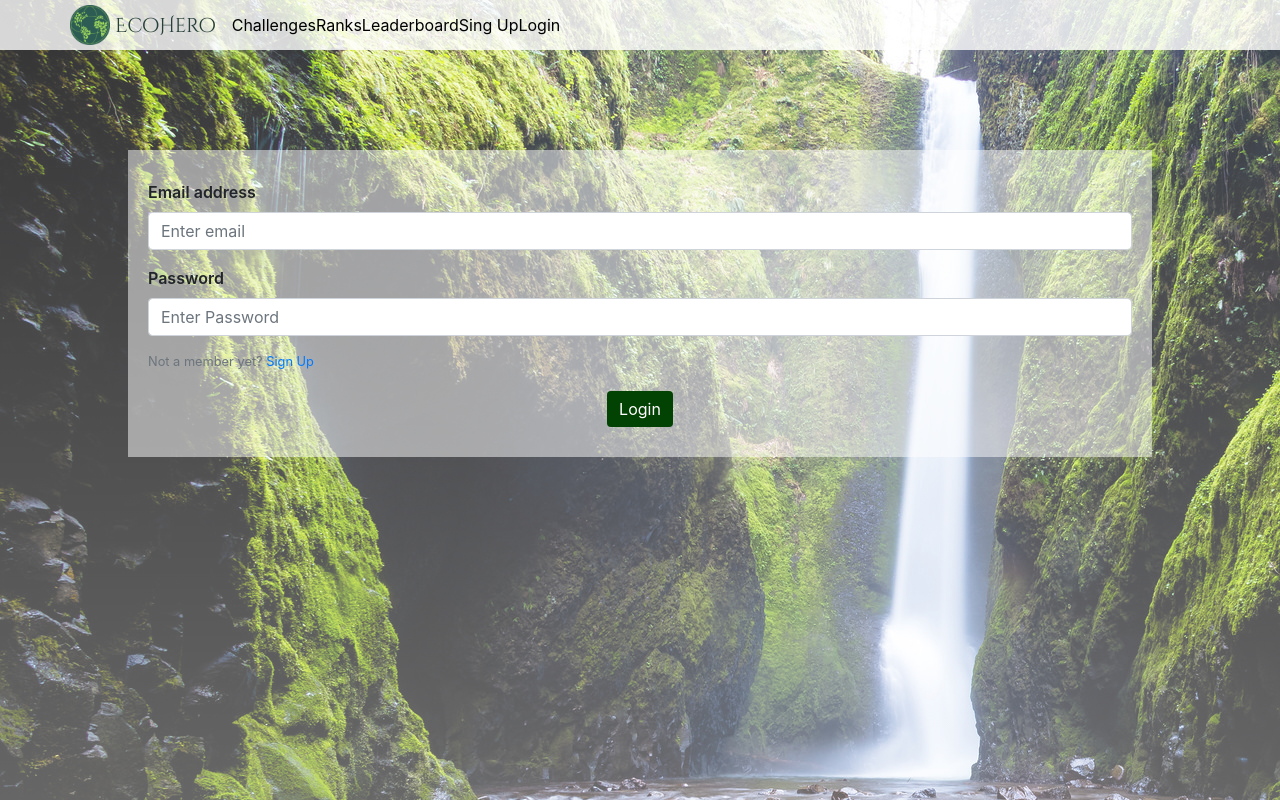
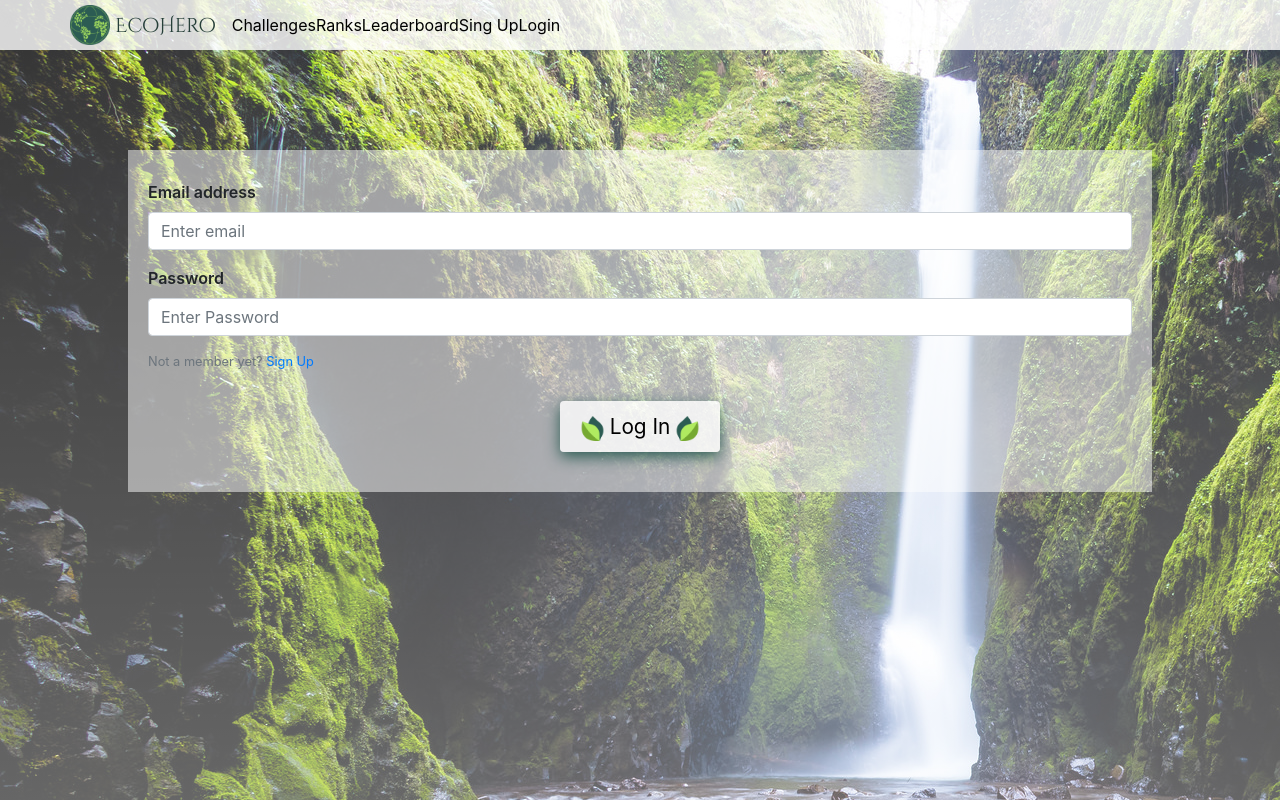
Before and after one commit to elisedjn/ecohero-client-side, a React (Create React App) app: page /login in a window 1280 px wide. Built offline with nearby package versions, Linux system fonts and the light colour scheme; no server answers; a web font is replaced by a local one.

Commit message:
Log In and Sign Up buttons updated

```diff
--- a/src/components/LogIn.js
+++ b/src/components/LogIn.js
@@ -25,7 +25,9 @@ function LogIn(props) {
 
         <div className="loginBtn">
           <Button className="loginBtnClick" variant="primary" type="submit">
-            Login
+          <img className="leaf1" src="/plant02.png"/>
+           Log In
+          <img className="leaf2" src="/plant.png"/>
           </Button>
         </div>
       </Form>
--- a/src/components/SignUp.js
+++ b/src/components/SignUp.js
@@ -32,7 +32,9 @@ function SignUp(props) {
 
         <div className="loginBtn">
           <Button className="signUpBtnClick" variant="primary" type="submit">
+          <img className="leaf1" src="/plant02.png"/>
             Sign Up
+          <img className="leaf2" src="/plant.png"/>
           </Button>
         </div>
       </Form>
--- a/src/components/styles/LogIn.css
+++ b/src/components/styles/LogIn.css
@@ -30,6 +30,23 @@
 }
 
 .loginBtnClick {
-    background-color: rgb(2, 66, 2);
-    border: none
+    background-color: rgba(255, 255, 255, 0.8);
+    color: black;
+    box-shadow: 0px 5px 15px rgb(44, 92, 83);
+    border: none;
+    padding: 10px 20px;
+    font-size:1.3rem;
+    margin: 10px 0;
 }
+
+.loginBtnClick img {
+    width: 30px;
+}
+
+.leaf1 {
+    padding-right: 5px
+}
+
+.leaf2 {
+    padding-left: 5px
+}
--- a/src/components/styles/SignUp.css
+++ b/src/components/styles/SignUp.css
@@ -30,6 +30,23 @@
 }
 
 .signUpBtnClick {
-    background-color: rgb(2, 66, 2);
-    border: none
+    background-color: rgba(255, 255, 255, 0.8);
+    color: black;
+    box-shadow: 0px 5px 15px rgb(44, 92, 83);
+    border: none;
+    padding: 10px 20px;
+    font-size:1.3rem;
+    margin: 10px 0;
 }
+
+.signUpBtnClick img {
+    width: 30px;
+}
+
+.leaf1 {
+    padding-right: 5px
+}
+
+.leaf2 {
+    padding-left: 5px
+}
```
